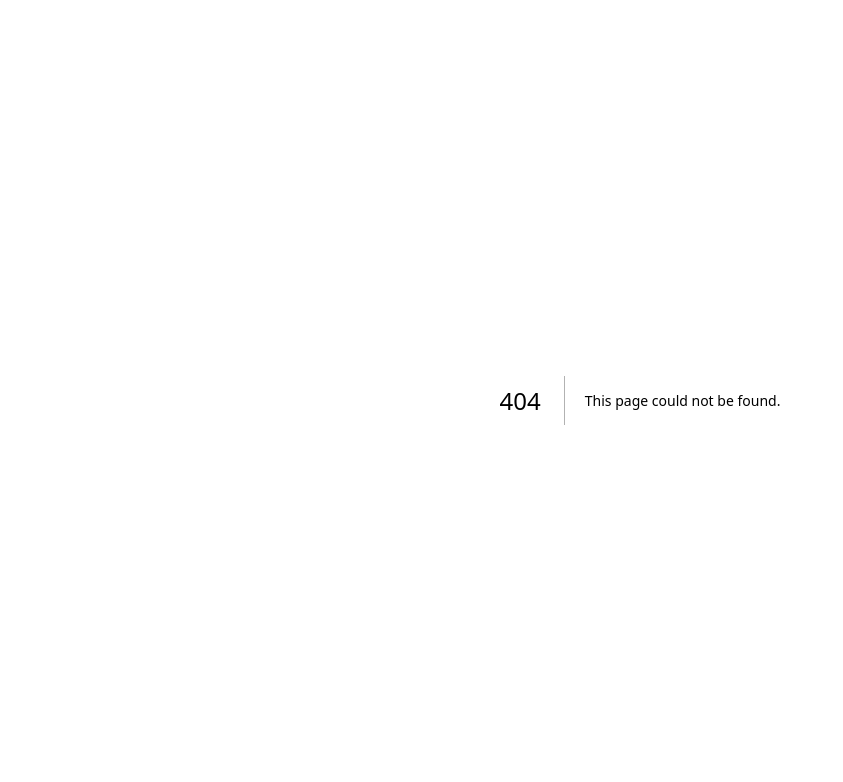
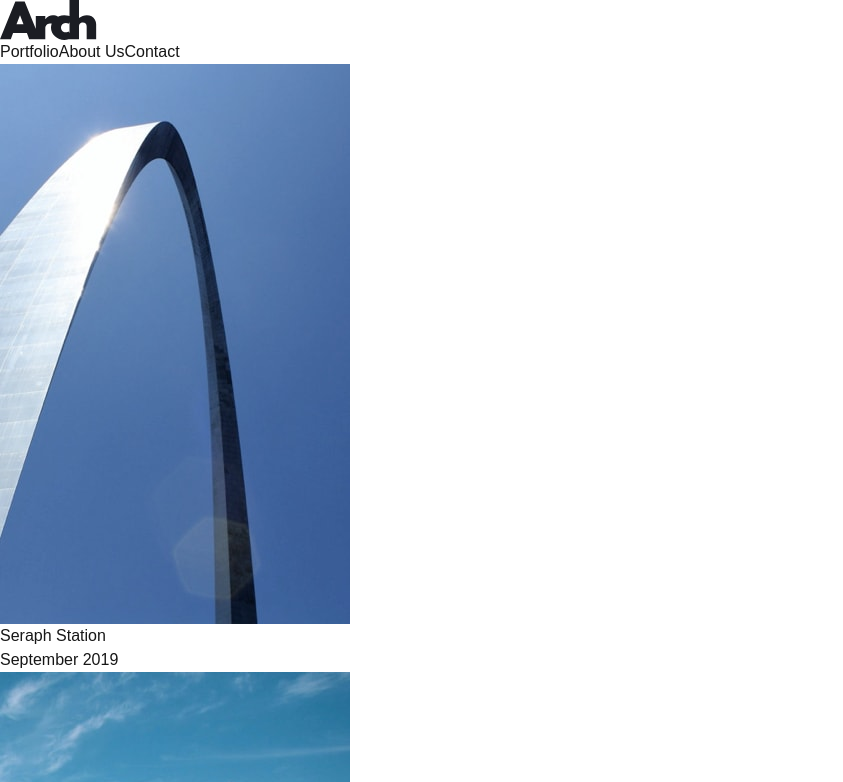
Before and after one commit to cesarcm5/arch-studio, a Next.js app: page /portfolio in a window 1280 px wide. Before the commit this address had no page. Shown: the top 782 px of the page, without its empty margins (0-843 px from the left). Built offline with nearby package versions, Linux system fonts and the light colour scheme.

Commit message:
Portfolio mapping

```diff
--- a/src/app/globals.css
+++ b/src/app/globals.css
@@ -27,3 +27,7 @@ body {
     text-wrap: balance;
   }
 }
+
+#welcome {
+  font-size: 220px;
+}
--- a/src/app/header/page.js
+++ b/src/app/header/page.js
@@ -1,13 +1,17 @@
-
+import Link  from 'next/link'
 export default function Header() {
     return (
         <header className="flex">
             <div className="me-5">
-                <img src="/assets/logo.svg"/>
+                <Link href="/">
+                    <img src="/assets/logo.svg"/>
+                </Link>
             </div>
             <div className="md:space-x-12 md:ms-12 md:px-10 text-gray-500 font-bold pt-2">
                 <button>
-                    Portfolio
+                    <Link href="/portfolio">
+                        Portfolio
+                    </Link>
                 </button>
                 <button>
                     About Us
--- /dev/null
+++ b/src/app/portfolio/page.js
@@ -0,0 +1,101 @@
+'use client'
+import Header from "../header/page.js"
+const works = [
+    {
+        image: "../assets/portfolio/desktop/image-228b.jpg",
+        title: "Seraph Station",
+        date: "September 2019",
+        alt: "Seraph Station",
+    },
+    {
+        image:"../assets/portfolio/desktop/image-del-sol.jpg",
+        title: "Project Del Sol",
+        date: "January 2016",
+        alt: "Project Del Sol",
+    },
+    {
+        image:"../assets/portfolio/desktop/image-edelweiss.jpg",
+        title: "Grand Edelweiss Hotel",
+        date: "December 2013",
+        alt: "Grand Edelweiss Hotel",
+    },
+    {
+        image: "../assets/portfolio/desktop/image-eebox.jpg",
+        title: "Eebox Building",
+        date: "August 2017",
+        alt: "Eebox Building",
+    },
+    {
+        image: "../assets/portfolio/desktop/image-federal.jpg",
+        title: "Federal II Tower",
+        date: "March 2017",
+        alt: "Federal II Tower",
+    },
+    {
+        image: "../assets/portfolio/desktop/image-hypers.jpg",
+        title: "Hypers",
+        date: "January 2012",
+        alt: "Hypers",
+    },
+    {
+        image: "../assets/portfolio/desktop/image-netcry.jpg",
+        title: "Netcry Tower",
+        date: "August 2012",
+        alt: "Netcry Tower",
+    },
+    {
+        image: "../assets/portfolio/desktop/image-paramour.jpg",
+        title: "Project Paramour",
+        date: "February 2008",
+        alt: "Project Paramour",
+    },
+    {
+        image: "../assets/portfolio/desktop/image-prototype.jpg",
+        title: "Le Prototype",
+        date: "October 2015",
+        alt: "Le Prototype",
+    },
+    {
+        image: "../assets/portfolio/desktop/image-seraph.jpg",
+        title: "Seraph Station",
+        date: "September 2019",
+        alt: "Seraph Station",
+    },
+    {
+        image: "../assets/portfolio/desktop/image-sxiv.jpg",
+        title: "SXIV Tower",
+        date: "March 2011",
+        alt: "SXIV Tower",
+    },
+    {
+        image: "../assets/portfolio/desktop/image-trinity.jpg",
+        title: "Trinity Bank Tower",
+        date: "September 2010",
+        alt: "Trinity Bank Tower",
+    }
+];
+export default function Portfolio() {
+
+    return (
+        <main className="my-8 mx-12 px-12">
+            <Header/>
+            <div className="flex flex-wrap">
+
+
+                {works.map((item, index) => (
+                    <div>
+                        <div className="relative">
+                            <img key={index} src={item.image} alt={item.alt}/>
+                        </div>
+                        <div>
+                            <p>{item.title}</p>
+                            <p>{item.date}</p>
+                        </div>
+                    </div>
+                ))}
+
+
+            </div>
+        </main>
+    )
+}
```
Also changed, not shown: src/app/page.js (+18 -1 lines).
